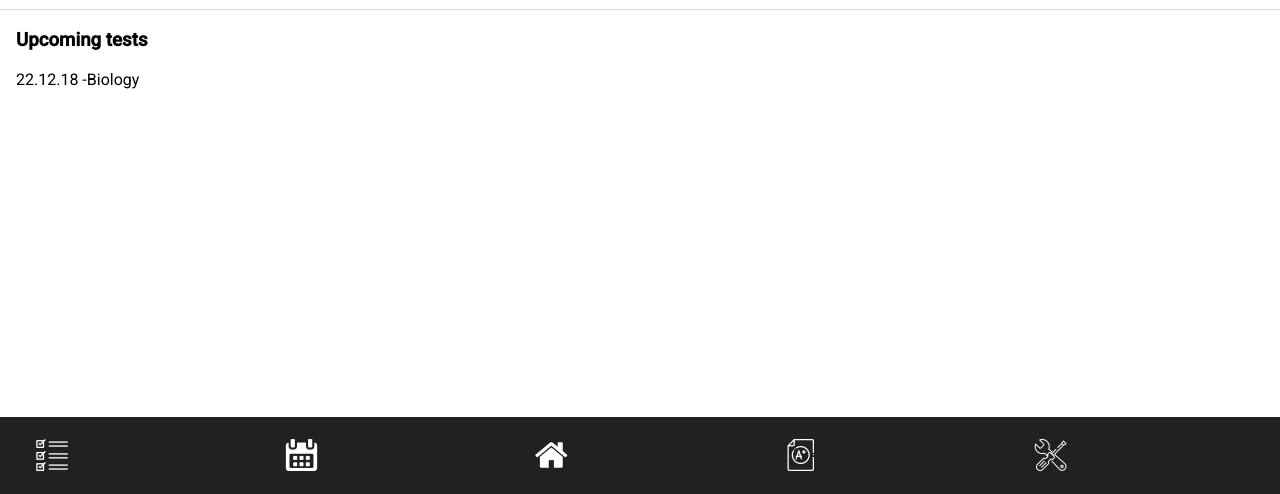
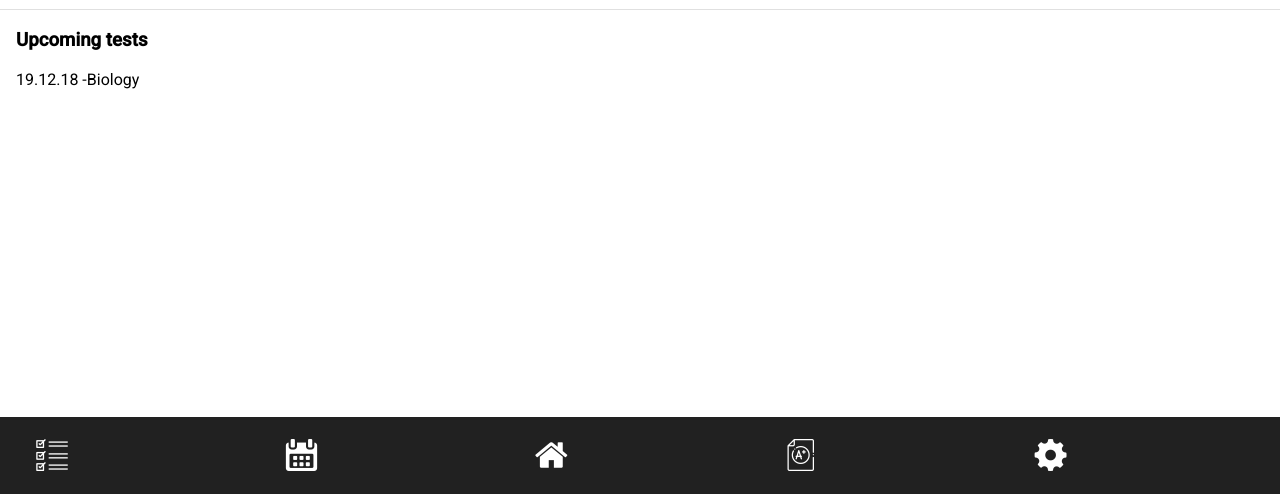
Before and after one commit to kachamaka/plannerix-frontend, an Angular app: page / in a window 1280 px wide. Shown: the part 303-797 px from the top of the page. Built offline with nearby package versions, Linux system fonts and the light colour scheme.

Commit message:
readMe.md edited

```diff
--- a/src/app/home/home.component.html
+++ b/src/app/home/home.component.html
@@ -20,5 +20,5 @@
 <section>
   <h3>Upcoming tests</h3>
   <!-- TODO: make a component that displays test given an array -->
-  <p>22.12.18 -Biology</p>
+  <p>19.12.18 -Biology</p>
 </section>
--- a/src/app/navigation/navigation.component.html
+++ b/src/app/navigation/navigation.component.html
@@ -2,6 +2,6 @@
   <span class="flaticon-checklist" style="grid-area: schedule"></span>
   <span class="flaticon-calendar" style="grid-area: calendar"></span>
   <span class="flaticon-home-1" style="grid-area: home"></span>
-  <span class="flaticon-settings" style="grid-area: settings"></span>
+  <span class="flaticon-settings-work-tool" style="grid-area: settings"></span> <!-- or Profile -->
   <span class="flaticon-scores" style="grid-area: grades"></span>
 </mat-toolbar>
```
Also changed, not shown: src/app/report-c/report-c.component.html (line endings or trailing spaces), 1 other file (tests, documents, lock files or other folders).
